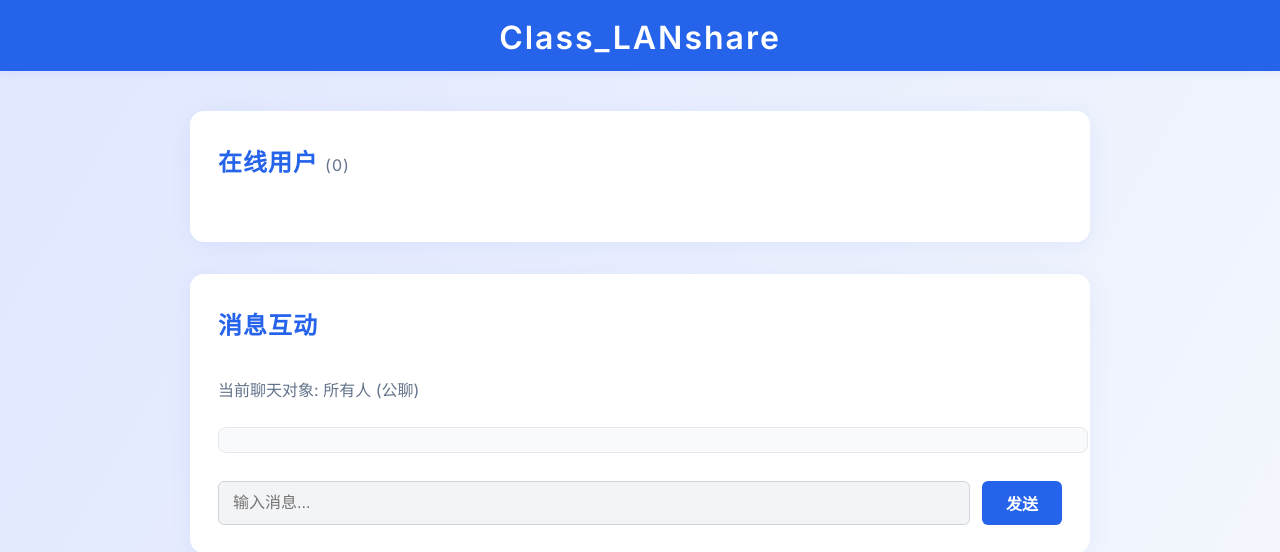
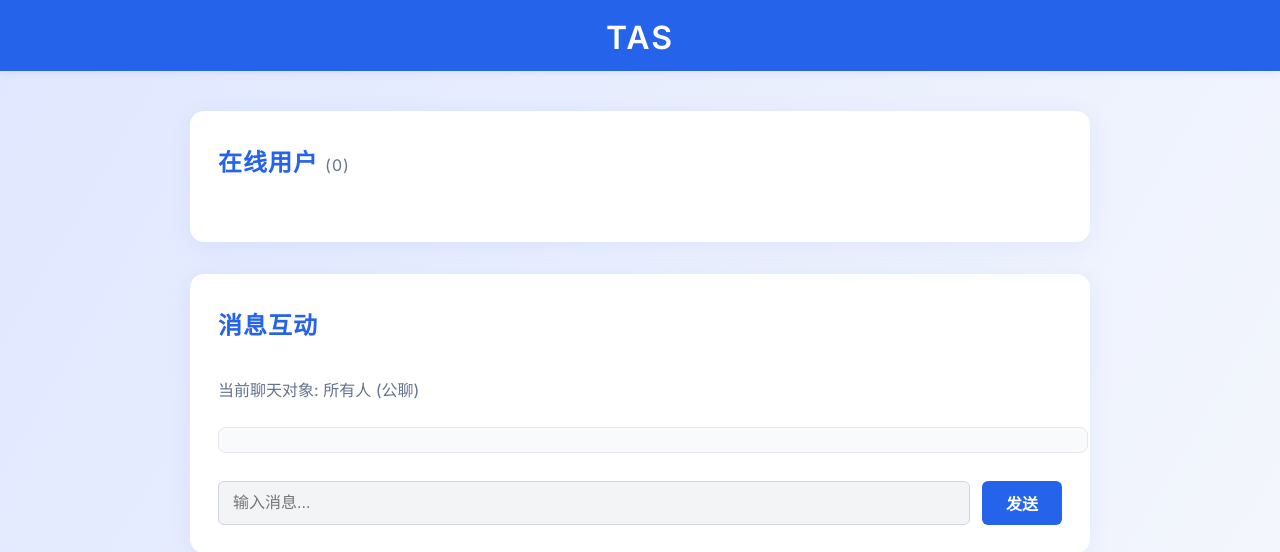
Before and after one commit to DBsjdm/Online_version_1.0, a Python web app: template templates/index.html in a window 1280 px wide. Shown: the top 552 px of the page. Run offline with Jinja, Linux system fonts and the light colour scheme; the template is opened without the code that fills it: most values are stand-ins (such as "Sample title", 1, 10 or a date in 2020); some libraries are stand-ins or nearby versions.

Commit message:
更新项目名称为TAS并修复favicon 404错误

```diff
--- a/templates/index.html
+++ b/templates/index.html
@@ -3,7 +3,7 @@
 <head>
     <meta charset="UTF-8">
     <meta name="viewport" content="width=device-width, initial-scale=1.0">
-    <title>Class_LANshare</title>
+    <title>TAS</title>  <!-- 修改标题 -->
     <link href="https://fonts.googleapis.com/css2?family=Inter:wght@400;600&display=swap" rel="stylesheet">
     <style>
         body {
@@ -236,7 +236,7 @@
     </style>
 </head>
 <body>
-    <div class="navbar">Class_LANshare</div>
+    <div class="navbar">TAS</div>  <!-- 修改导航栏标题 -->
     <div class="main-container">
         <div class="card">
             <h2>在线用户 <span style="font-size:1rem;color:#64748b;font-weight:400;">(<span id="user-count">0</span>)</span></h2>
--- a/templates/nickname_input.html
+++ b/templates/nickname_input.html
@@ -3,7 +3,7 @@
 <head>
     <meta charset="UTF-8">
     <meta name="viewport" content="width=device-width, initial-scale=1.0">
-    <title>设置昵称</title>
+    <title>TAS - 设置昵称</title>  <!-- 修改标题 -->
     <style>
         body {
             font-family: 'Segoe UI', Tahoma, Geneva, Verdana, sans-serif;
--- a/wsgi.py
+++ b/wsgi.py
@@ -2,7 +2,3 @@ from app import app
 
 # 这个文件是为了Vercel部署而创建的
 # Vercel会自动查找wsgi.py文件中的app对象作为入口点
-
-# 确保导出app对象供Vercel使用
-if __name__ == "__main__":
-    app.run()
```
Also changed, not shown: app.py (+8 -6 lines), logs_result.json (+1 -1 lines), vercel.json.
